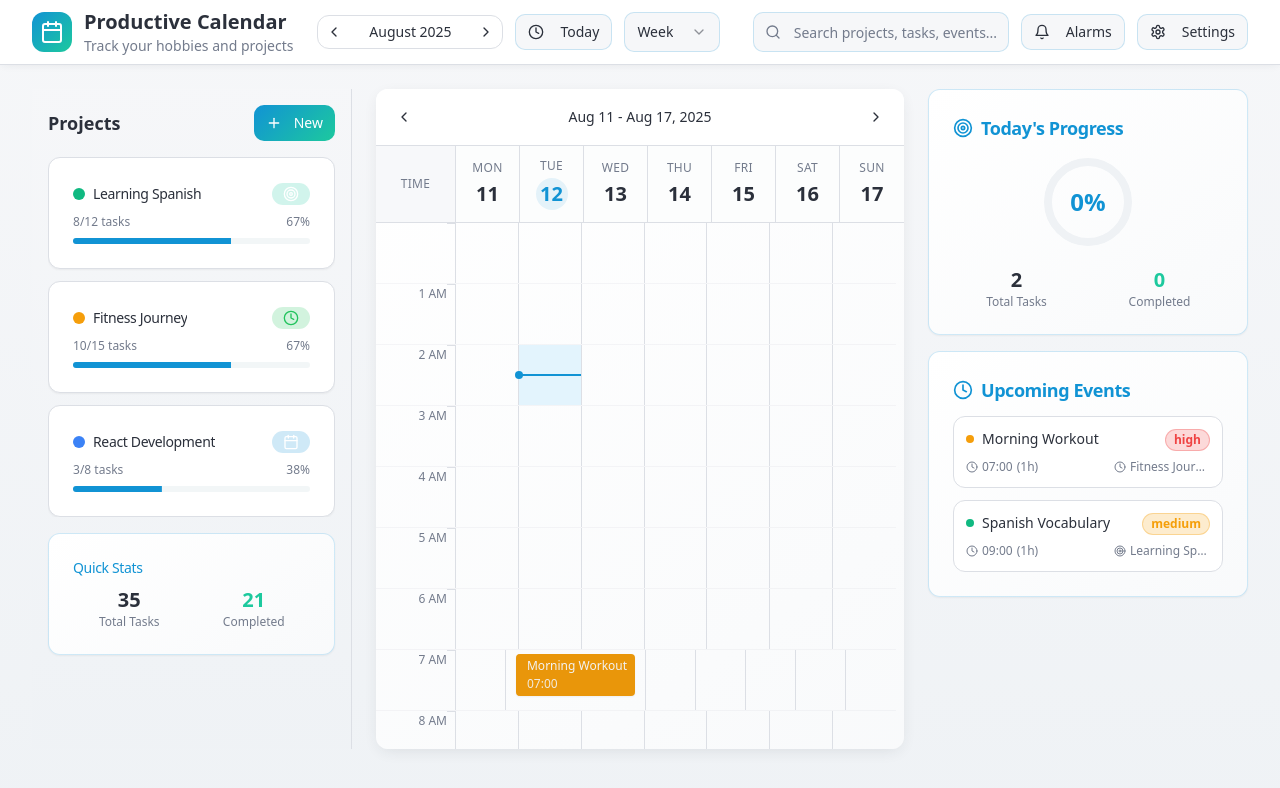
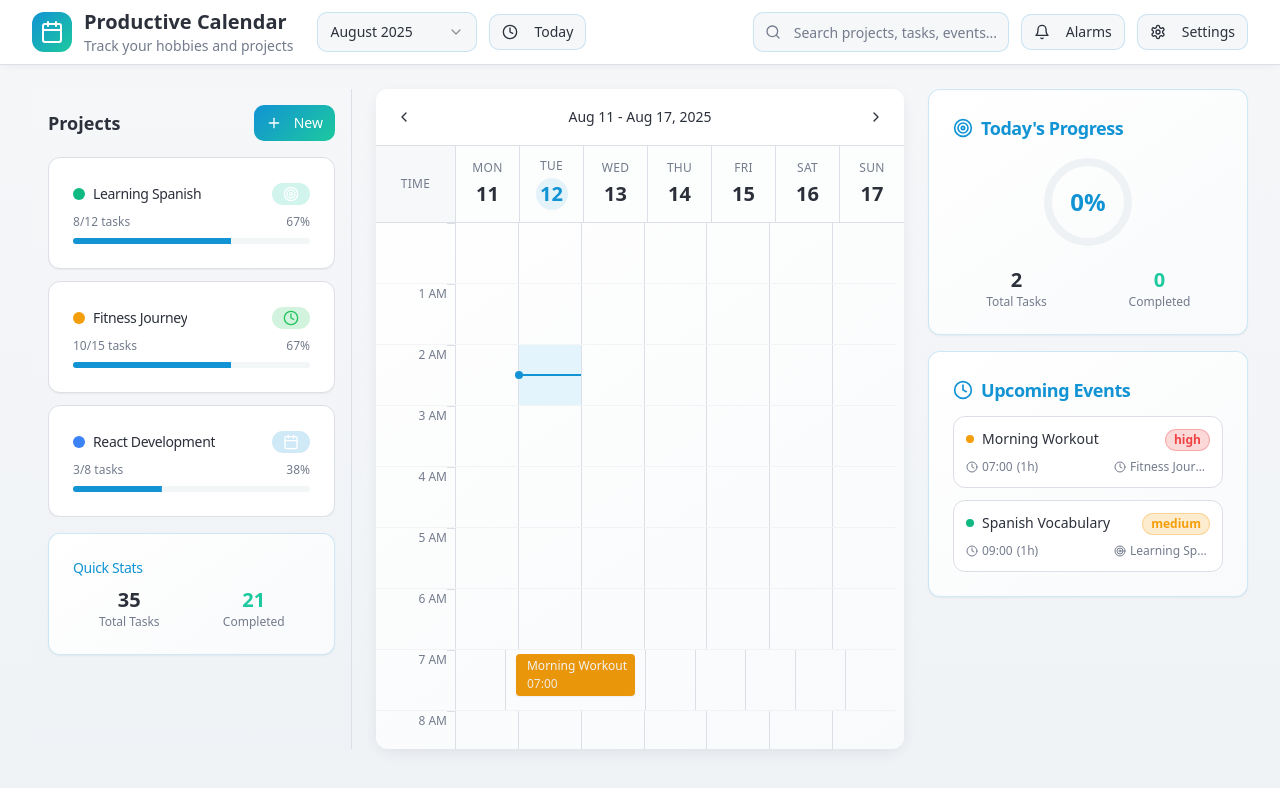
Before and after one commit to devfuture2026/hobbitime-hub, a React (Vite) app: page / in a window 1280 px wide. Shown: the top 788 px of the page. Built offline with nearby package versions, Linux system fonts and the light colour scheme.

Commit message:
Reverted to commit 1a14e1642dddea45dd114bb91aeb5f51b8885b82

```diff
--- a/src/components/CalendarGrid.tsx
+++ b/src/components/CalendarGrid.tsx
@@ -20,7 +20,6 @@ interface CalendarGridProps {
   onTaskDrop: (taskId: string, newTime: Date) => void;
   onDateChange: (date: Date) => void;
   currentTime?: Date;
-  viewMode: 'day' | 'week' | 'month';
 }
 
 export const CalendarGrid: React.FC<CalendarGridProps> = ({
@@ -29,8 +28,7 @@ export const CalendarGrid: React.FC<CalendarGridProps> = ({
   onTimeSlotClick,
   onTaskDrop,
   onDateChange,
-  currentTime = new Date(),
-  viewMode
+  currentTime = new Date()
 }) => {
   const startWeek = startOfWeek(selectedDate, { weekStartsOn: 1 });
   const weekDays = Array.from({ length: 7 }, (_, i) => addDays(startWeek, i));
--- a/src/components/Header.tsx
+++ b/src/components/Header.tsx
@@ -2,11 +2,8 @@ import React, { useState } from 'react';
 import { Button } from '@/components/ui/button';
 import { Input } from '@/components/ui/input';
 import { Select, SelectContent, SelectItem, SelectTrigger, SelectValue } from '@/components/ui/select';
-import { Calendar, Bell, Search, Clock, ChevronLeft, ChevronRight } from 'lucide-react';
-import { SettingsModal } from './SettingsModal';
+import { Calendar, Bell, Settings, Search, Clock } from 'lucide-react';
 import { format, addMonths, subMonths } from 'date-fns';
-
-type ViewMode = 'day' | 'week' | 'month';
 
 interface HeaderProps {
   selectedDate: Date;
@@ -16,14 +13,6 @@ interface HeaderProps {
   onGoToToday: () => void;
   searchQuery: string;
   onSearchChange: (query: string) => void;
-  viewMode: ViewMode;
-  onViewModeChange: (mode: ViewMode) => void;
-  onNavigatePrevious: () => void;
-  onNavigateNext: () => void;
-  darkMode: boolean;
-  onDarkModeToggle: () => void;
-  timezone: string;
-  onTimezoneChange: (timezone: string) => void;
 }
 
 export const Header: React.FC<HeaderProps> = ({
@@ -33,36 +22,25 @@ export const Header: React.FC<HeaderProps> = ({
   onToggleAlarms,
   onGoToToday,
   searchQuery,
-  onSearchChange,
-  viewMode,
-  onViewModeChange,
-  onNavigatePrevious,
-  onNavigateNext,
-  darkMode,
-  onDarkModeToggle,
-  timezone,
-  onTimezoneChange
+  onSearchChange
 }) => {
-  const getDisplayText = () => {
-    switch (viewMode) {
-      case 'day':
-        return format(selectedDate, 'EEEE, MMMM d, yyyy');
-      case 'week':
-        return format(selectedDate, 'MMMM yyyy');
-      case 'month':
-        return format(selectedDate, 'MMMM yyyy');
-      default:
-        return format(selectedDate, 'MMMM yyyy');
+  const currentMonth = format(selectedDate, 'MMMM yyyy');
+
+  const generateMonthOptions = () => {
+    const options = [];
+    for (let i = -6; i <= 6; i++) {
+      const monthDate = addMonths(new Date(), i);
+      const value = format(monthDate, 'yyyy-MM');
+      const label = format(monthDate, 'MMMM yyyy');
+      options.push({ value, label });
     }
+    return options;
   };
 
-  const getViewModeLabel = (mode: ViewMode) => {
-    switch (mode) {
-      case 'day': return 'Day';
-      case 'week': return 'Week';
-      case 'month': return 'Month';
-      default: return 'Week';
-    }
+  const handleMonthChange = (value: string) => {
+    const [year, month] = value.split('-');
+    const newDate = new Date(parseInt(year), parseInt(month) - 1, 1);
+    onDateChange(newDate);
   };
 
   return (
@@ -81,30 +59,20 @@ export const Header: React.FC<HeaderProps> = ({
               </div>
             </div>
 
-            {/* Navigation and View Controls */}
+            {/* Month selector and Today button */}
             <div className="flex items-center space-x-3">
-              {/* Navigation Arrows */}
-              <div className="flex items-center border border-border rounded-lg">
-                <Button
-                  variant="ghost"
-                  size="sm"
-                  onClick={onNavigatePrevious}
-                  className="h-8 w-8 p-0 hover:bg-muted"
-                >
-                  <ChevronLeft className="w-4 h-4" />
-                </Button>
-                <div className="px-3 py-1 text-sm font-medium text-foreground min-w-[120px] text-center">
-                  {getDisplayText()}
-                </div>
-                <Button
-                  variant="ghost"
-                  size="sm"
-                  onClick={onNavigateNext}
-                  className="h-8 w-8 p-0 hover:bg-muted"
-                >
-                  <ChevronRight className="w-4 h-4" />
-                </Button>
-              </div>
+              <Select value={format(selectedDate, 'yyyy-MM')} onValueChange={handleMonthChange}>
+                <SelectTrigger className="w-40 border-primary/20">
+                  <SelectValue />
+                </SelectTrigger>
+                <SelectContent className="bg-card border-border">
+                  {generateMonthOptions().map(option => (
+                    <SelectItem key={option.value} value={option.value}>
+                      {option.label}
+                    </SelectItem>
+                  ))}
+                </SelectContent>
+              </Select>
 
               <Button
                 variant="outline"
@@ -115,18 +83,6 @@ export const Header: React.FC<HeaderProps> = ({
                 <Clock className="w-4 h-4 mr-2" />
                 Today
               </Button>
-
-              {/* View Mode Selector */}
-              <Select value={viewMode} onValueChange={(value) => onViewModeChange(value as ViewMode)}>
-                <SelectTrigger className="w-24 border-primary/20">
-                  <SelectValue />
-                </SelectTrigger>
-                <SelectContent className="bg-card border-border">
-                  <SelectItem value="day">Day</SelectItem>
-                  <SelectItem value="week">Week</SelectItem>
-                  <SelectItem value="month">Month</SelectItem>
-                </SelectContent>
-              </Select>
             </div>
           </div>
 
@@ -154,12 +110,10 @@ export const Header: React.FC<HeaderProps> = ({
               Alarms
             </Button>
 
-            <SettingsModal
-              darkMode={darkMode}
-              onDarkModeToggle={onDarkModeToggle}
-              timezone={timezone}
-              onTimezoneChange={onTimezoneChange}
-            />
+            <Button variant="outline" size="sm" className="border-primary/20">
+              <Settings className="w-4 h-4 mr-2" />
+              Settings
+            </Button>
           </div>
         </div>
       </div>
--- a/src/pages/Index.tsx
+++ b/src/pages/Index.tsx
@@ -1,4 +1,4 @@
-import React, { useState, useEffect } from 'react';
+import React, { useState } from 'react';
 import { CalendarGrid } from '@/components/CalendarGrid';
 import { ProjectSidebar } from '@/components/ProjectSidebar';
 import { AlarmPanel } from '@/components/AlarmPanel';
@@ -7,9 +7,7 @@ import { ProjectModal } from '@/components/ProjectModal';
 import { ProjectTasksModal } from '@/components/ProjectTasksModal';
 import { Header } from '@/components/Header';
 import { TodayOverview } from '@/components/TodayOverview';
-import { addDays, startOfToday, addWeeks, addMonths, subWeeks, subMonths, subDays } from 'date-fns';
-
-type ViewMode = 'day' | 'week' | 'month';
+import { addDays, startOfToday } from 'date-fns';
 
 const Index = () => {
   const [selectedDate, setSelectedDate] = useState(new Date());
@@ -21,18 +19,6 @@ const Index = () => {
   const [quickAddProjectId, setQuickAddProjectId] = useState<string>();
   const [showAlarms, setShowAlarms] = useState(false);
   const [searchQuery, setSearchQuery] = useState('');
-  const [viewMode, setViewMode] = useState<ViewMode>('week');
-  const [darkMode, setDarkMode] = useState(false);
-  const [timezone, setTimezone] = useState('America/New_York');
-
-  // Apply dark mode to document
-  useEffect(() => {
-    if (darkMode) {
-      document.documentElement.classList.add('dark');
-    } else {
-      document.documentElement.classList.remove('dark');
-    }
-  }, [darkMode]);
 
   // Sample data - in a real app, this would come from a backend
   const [projects, setProjects] = useState([
@@ -150,34 +136,6 @@ const Index = () => {
     setSelectedDate(startOfToday());
   };
 
-  const handleNavigatePrevious = () => {
-    switch (viewMode) {
-      case 'day':
-        setSelectedDate(prev => subDays(prev, 1));
-        break;
-      case 'week':
-        setSelectedDate(prev => subWeeks(prev, 1));
-        break;
-      case 'month':
-        setSelectedDate(prev => subMonths(prev, 1));
-        break;
-    }
-  };
-
-  const handleNavigateNext = () => {
-    switch (viewMode) {
-      case 'day':
-        setSelectedDate(prev => addDays(prev, 1));
-        break;
-      case 'week':
-        setSelectedDate(prev => addWeeks(prev, 1));
-        break;
-      case 'month':
-        setSelectedDate(prev => addMonths(prev, 1));
-        break;
-    }
-  };
-
   const handleTaskDrop = (taskId: string, newTime: Date) => {
     setTasks(prevTasks =>
       prevTasks.map(task =>
@@ -199,14 +157,6 @@ const Index = () => {
         onGoToToday={handleGoToToday}
         searchQuery={searchQuery}
         onSearchChange={setSearchQuery}
-        viewMode={viewMode}
-        onViewModeChange={setViewMode}
-        onNavigatePrevious={handleNavigatePrevious}
-        onNavigateNext={handleNavigateNext}
-        darkMode={darkMode}
-        onDarkModeToggle={() => setDarkMode(!darkMode)}
-        timezone={timezone}
-        onTimezoneChange={setTimezone}
       />
 
       {/* Main Content */}
@@ -230,7 +180,6 @@ const Index = () => {
               onTaskDrop={handleTaskDrop}
               onDateChange={setSelectedDate}
               currentTime={new Date()}
-              viewMode={viewMode}
             />
           </div>
 
```
Also changed, not shown: src/components/SettingsModal.tsx (deleted, +0 -114 lines).
